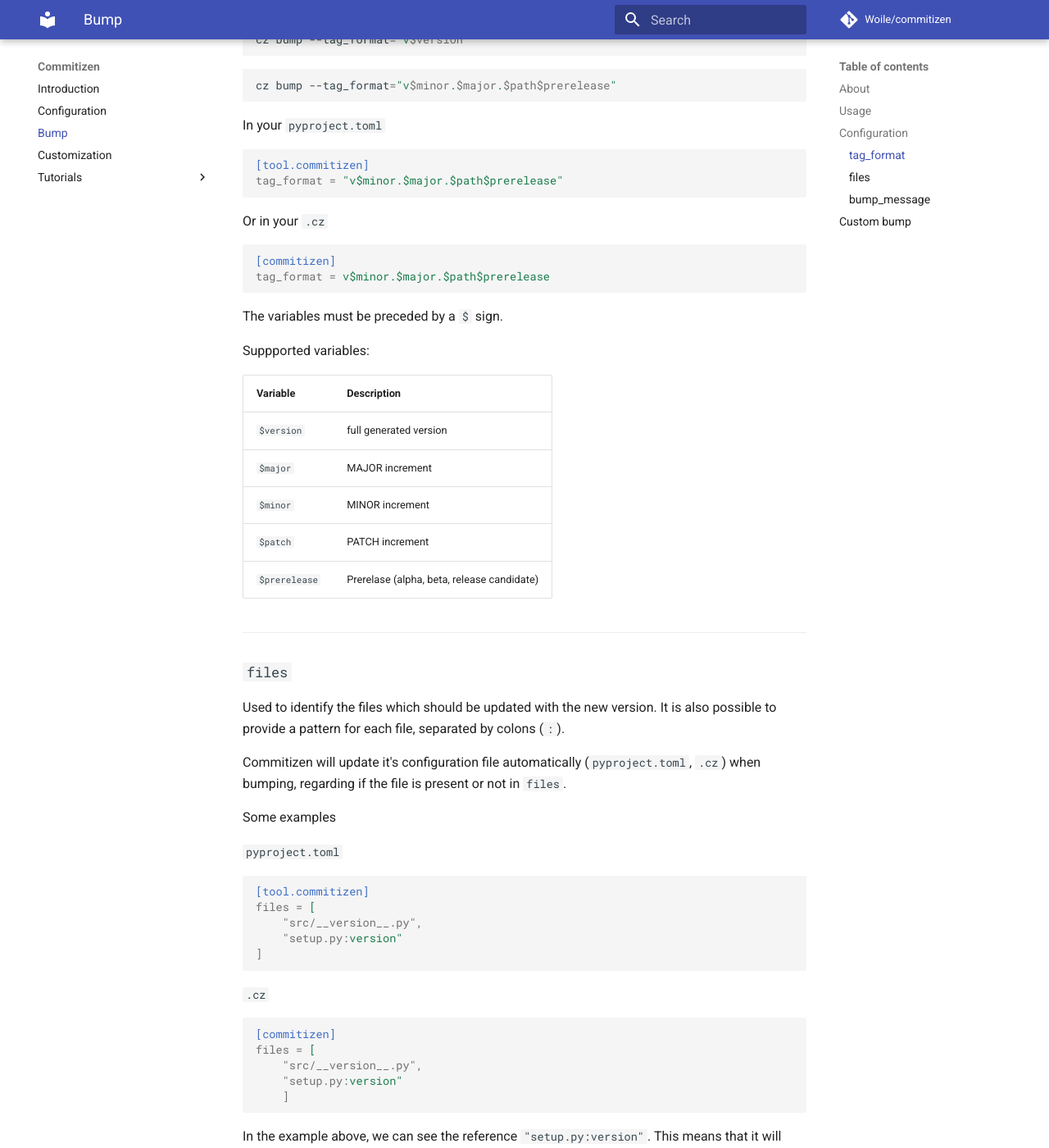
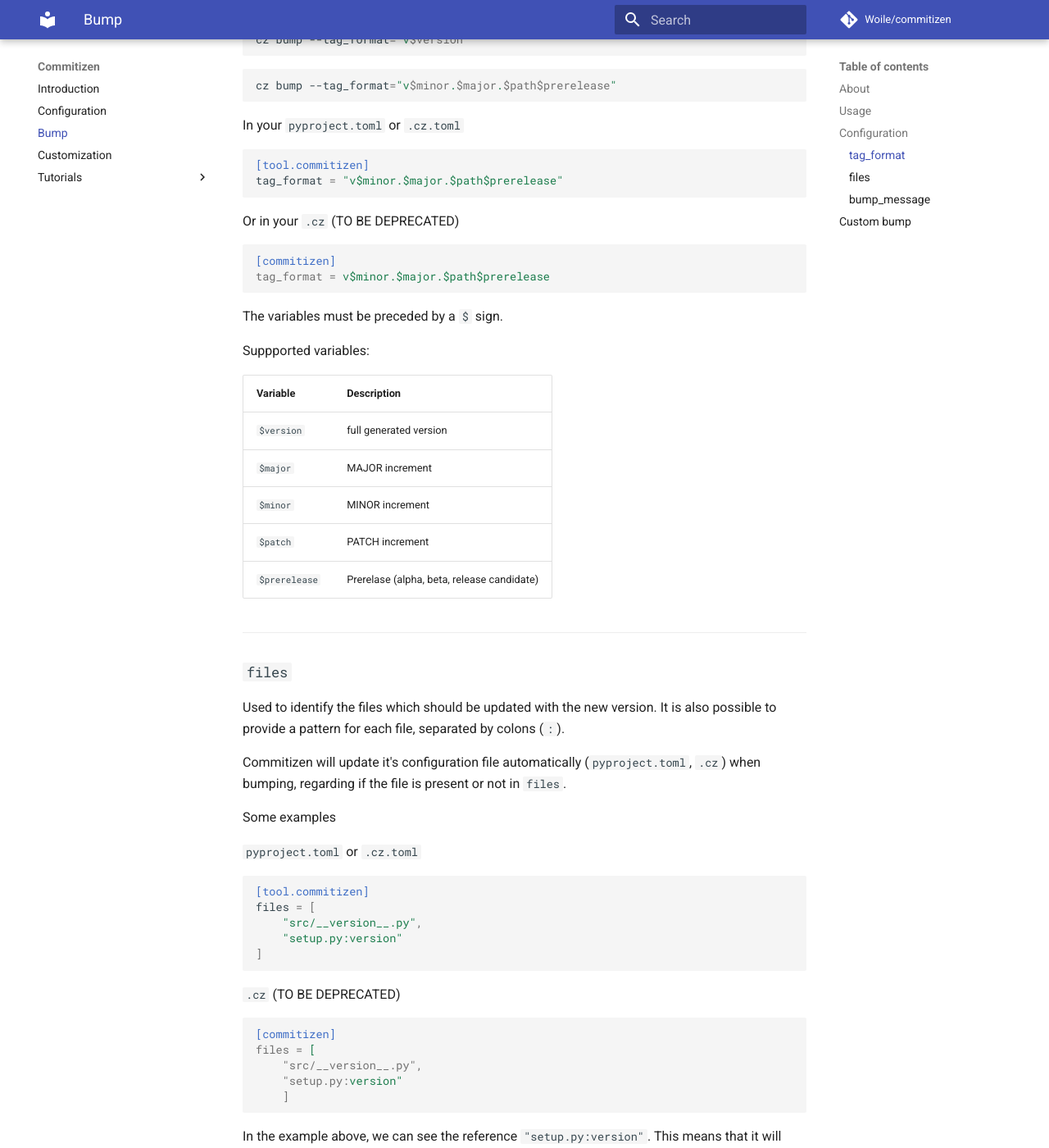
Before and after one commit to commitizen-tools/commitizen, an MkDocs documentation site: the page built from docs/bump.md, in a window 1280 px wide and 1400 px high, scrolled down 2433 px. Shown: the whole window at 82% size. Built offline with MkDocs 1.6.1 and Material for MkDocs 9.7.7, drawn with Linux system fonts in a browser that asks for light colours; comment, search, counter and statistics services are not loaded; some of the changed text lies outside the part shown.

Commit message:
docs(bump): added information about .cz deprecation

````diff
--- a/docs/bump.md
+++ b/docs/bump.md
@@ -92,15 +92,19 @@ cz bump --tag_format="v$version"
 cz bump --tag_format="v$minor.$major.$path$prerelease"
 ```
 
-In your `pyproject.toml`
+In your `pyproject.toml` or `.cz.toml`
 
-    [tool.commitizen]
-    tag_format = "v$minor.$major.$path$prerelease"
+```toml
+[tool.commitizen]
+tag_format = "v$minor.$major.$path$prerelease"
+```
 
-Or in your `.cz`
+Or in your `.cz` (TO BE DEPRECATED)
 
-    [commitizen]
-    tag_format = v$minor.$major.$path$prerelease
+```
+[commitizen]
+tag_format = v$minor.$major.$path$prerelease
+```
 
 The variables must be preceded by a `$` sign.
 
@@ -126,21 +130,25 @@ regarding if the file is present or not in `files`.
 
 Some examples
 
-`pyproject.toml`
+`pyproject.toml` or `.cz.toml`
 
-    [tool.commitizen]
-    files = [
-        "src/__version__.py",
-        "setup.py:version"
+```toml
+[tool.commitizen]
+files = [
+    "src/__version__.py",
+    "setup.py:version"
+]
+```
+
+`.cz` (TO BE DEPRECATED)
+
+```
+[commitizen]
+files = [
+    "src/__version__.py",
+    "setup.py:version"
     ]
-
-`.cz`
-
-    [commitizen]
-    files = [
-        "src/__version__.py",
-        "setup.py:version"
-        ]
+```
 
 In the example above, we can see the reference `"setup.py:version"`.
 This means that it will find a file `setup.py` and will only make a change
@@ -161,15 +169,19 @@ defaults to: `bump: version $current_version → $new_version`
 
 Some examples
 
-`pyproject.toml`
+`pyproject.toml` or `.cz.toml`
 
-    [tool.commitizen]
-    bump_message = "release $current_version → $new_version [skip-ci]"
+```toml
+[tool.commitizen]
+bump_message = "release $current_version → $new_version [skip-ci]"
+```
 
-`.cz`
+`.cz` (TO BE DEPRECATED)
 
-    [commitizen]
-    bump_message = release $current_version → $new_version [skip-ci]
+```
+[commitizen]
+bump_message = release $current_version → $new_version [skip-ci]
+```
 
 ## Custom bump
 
````
